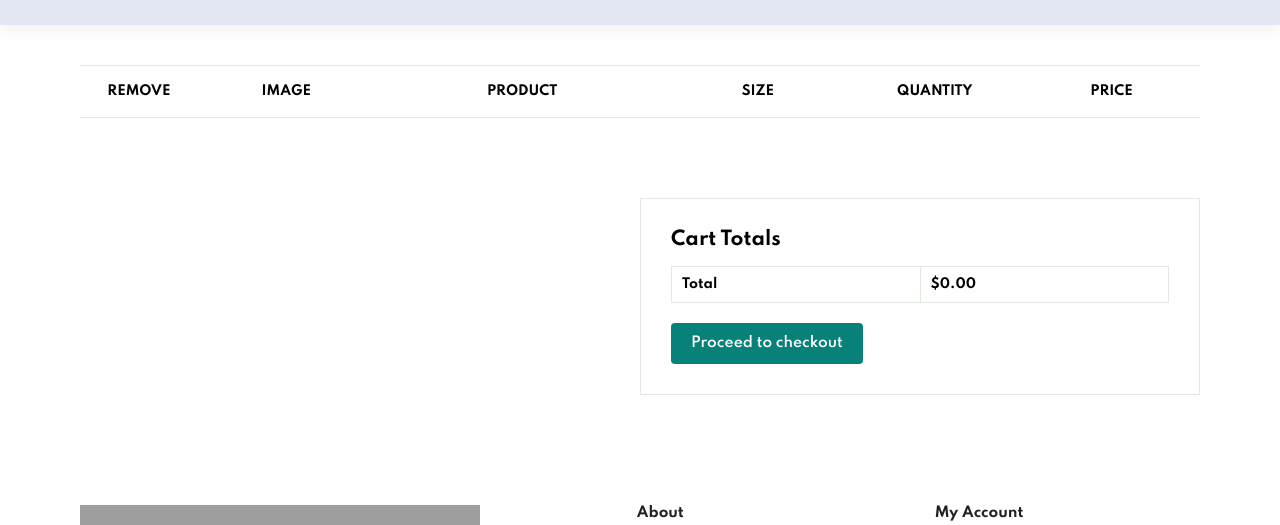
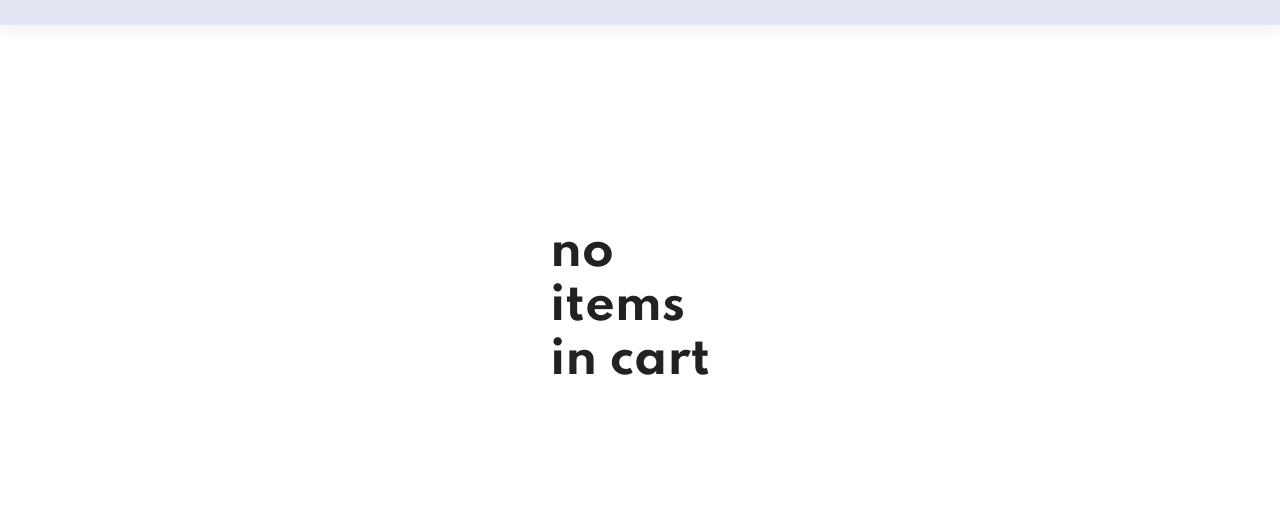
Before and after one commit to ahmedelasmai/ecommerce, a Django app: page /cart/ in a window 1280 px wide. Shown: the part 320-845 px from the top of the page. Run offline with Django 5.2, Linux system fonts and the light colour scheme; the visitor is signed in with stand-in values (Sample User, id 1); some libraries are stand-ins or nearby versions; grey boxes are pictures that could not be loaded.

Commit message:
if no item in cart text is displayed

```diff
--- a/cart/templates/cart/index.html
+++ b/cart/templates/cart/index.html
@@ -34,11 +34,9 @@
             <i id="bar" class="fas fa-outdent"></i>
         </div>
     </section>
-
-    {% comment %} <section id="page-header" class="about-header">
-        <h2>#cart</h2>
-    </section> {% endcomment %}
-
+    {% if cart.items|length == 0 %}
+    <h2 class="cart-empty">no items in cart</h2>
+    {% else %}
     <section id="cart" class="section-p1">
         <table width="100%">
             <thead>
@@ -80,7 +78,7 @@
             <button class="normal">Proceed to checkout</button>
         </div>
     </section>
-
+    {% endif %}
     <footer class="section-p1">
         <div class="col">
             <img class="logo" src="{% static 'images/logo.png' %}" alt="">
--- a/static/css/style.css
+++ b/static/css/style.css
@@ -857,7 +857,9 @@ footer .copyright {
 }
 
 /* Cart Page */
-
+.cart-empty {
+    padding: 200px 550px;
+}
 #cart {
     overflow-x: auto;
 }
```
